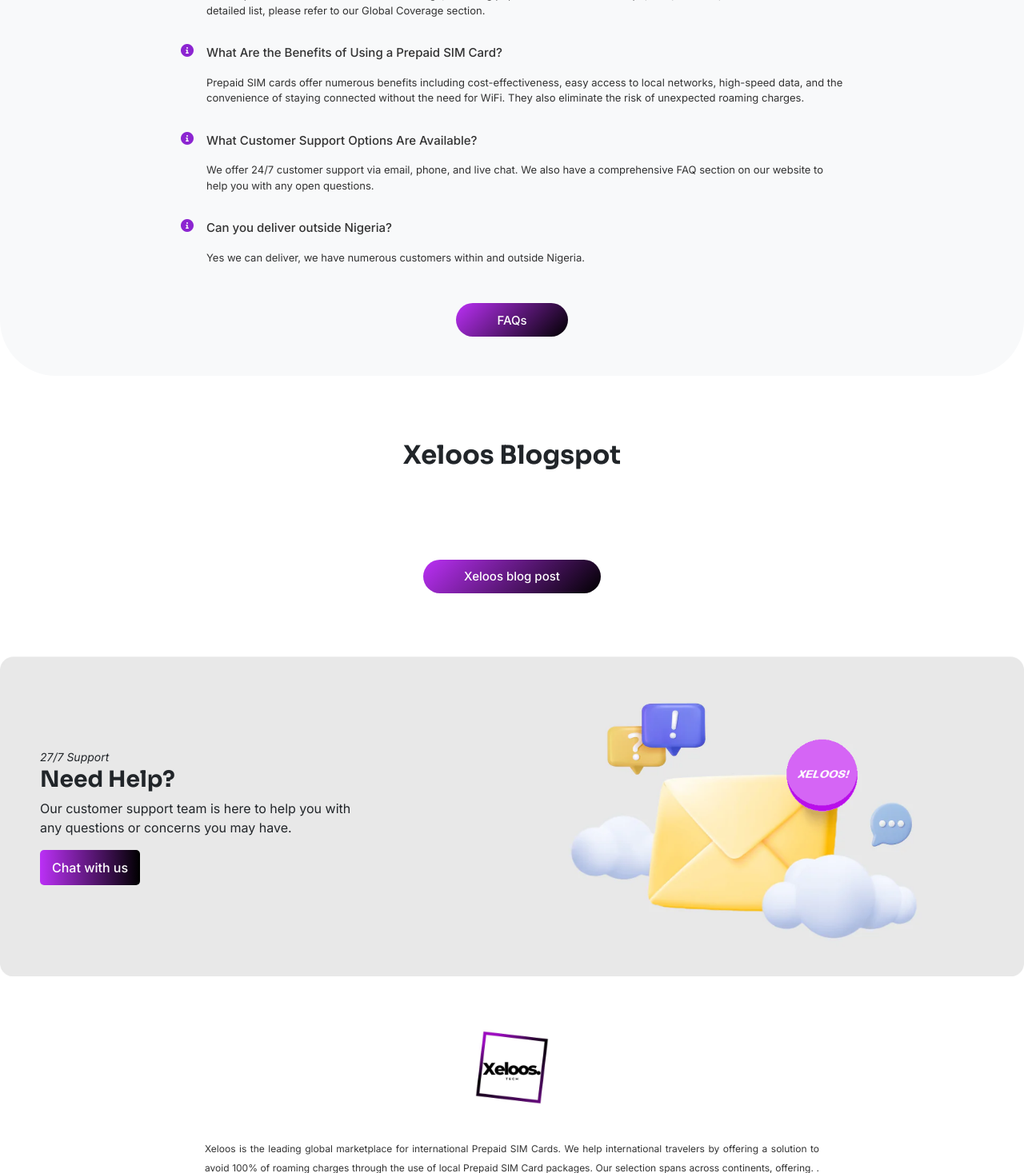
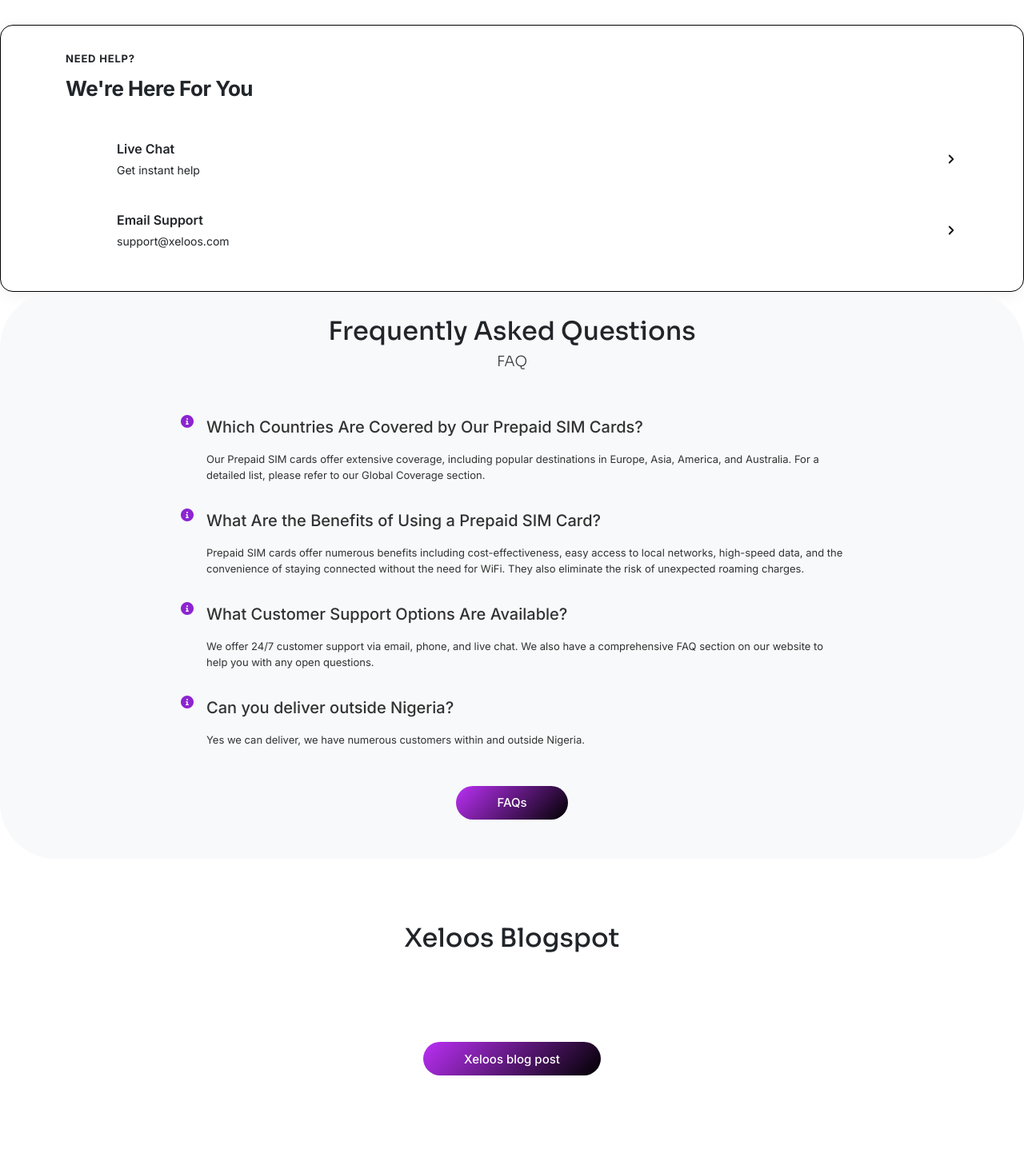
Before and after one commit to devbros595/xeloos-store, a Django app: page / in a window 1280 px wide. Shown: the part 3294-4761 px from the top of the page at 80% size. Run offline with Django 5.2, Linux system fonts and the light colour scheme; data that the repository does not hold is empty.

Commit message:
add support section

```diff
--- a/store/static/store/css/index.css
+++ b/store/static/store/css/index.css
@@ -236,34 +236,6 @@
 .faq-link-btn:hover::before {
   opacity: 0.6;
 }
-.support-container {
-  background: url("../img/support-banner.png") center/cover no-repeat;
-  height: 50vh;
-  display: flex;
-  align-items: center;
-}
-.support-content {
-  width: 100%;
-  padding: 5px 50px;
-  padding-right: 0;
-  display: flex;
-  flex-direction: column;
-}
-.support-title span {
-  font-style: italic;
-  font-size: 14px;
-}
-.support-link {
-  width: fit-content;
-  padding: 10px 15px;
-  border-radius: 5px;
-  background: linear-gradient(to right, #bb30f6, #000000);
-}
-.support-link span {
-  color: #ffffff;
-  font-size: 16px;
-  font-weight: 500;
-}
 .xeloos-overview-container {
   background-color: #fff;
 }
@@ -1659,6 +1617,120 @@
   color: #fff;
 
   transform: translateY(-2px);
+}
+
+.xeloos-art {
+  margin: 1rem 0 2rem;
+  padding: 2rem 0;
+  width: 100%;
+  background-image: url(../xeloos_assets/Artboard-white.jpg);
+  background-position: center;
+  background-size: cover;
+  display: flex;
+  justify-content: space-evenly;
+}
+
+.xeloos-art img {
+  width: auto;
+  height: 30vh;
+}
+
+.support-section {
+  background-color: #fff;
+  width: 100%;
+  padding: 32px 24px;
+  border-radius: 16px;
+  box-shadow: 0 4px 20px rgba(0, 0, 0, 0.05);
+  border: 1px solid #000;
+}
+
+.support-header {
+  margin-bottom: 24px;
+}
+
+.support-header .subtitle {
+  color: var(--text-muted);
+  font-size: 13px;
+  font-weight: 700;
+  letter-spacing: 0.8px;
+  text-transform: uppercase;
+  margin-bottom: 8px;
+}
+
+.support-header .title {
+  color: var(--text-heading);
+  font-size: 26px;
+  font-weight: 700;
+  letter-spacing: -0.5px;
+}
+
+.support-list {
+  display: flex;
+  flex-direction: column;
+}
+
+.support-item {
+  display: flex;
+  align-items: center;
+  justify-content: space-between;
+  padding: 20px 0;
+  border-bottom: 1px solid var(--border-color);
+  text-decoration: none;
+  color: inherit;
+  transition: background-color 0.2s ease;
+}
+
+.support-item:last-child {
+  border-bottom: none;
+}
+
+.support-item-left {
+  display: flex;
+  align-items: center;
+  gap: 16px;
+}
+
+.icon-wrapper {
+  width: 48px;
+  height: 48px;
+  background-color: var(--icon-bg);
+  border-radius: 50%;
+  display: flex;
+  align-items: center;
+  justify-content: center;
+  flex-shrink: 0;
+}
+
+.icon-wrapper svg {
+  width: 22px;
+  height: 22px;
+  stroke: var(--icon-color);
+  stroke-width: 2;
+  fill: none;
+  stroke-linecap: round;
+  stroke-linejoin: round;
+}
+
+.support-details .item-title {
+  font-size: 16px;
+  font-weight: 600;
+  color: var(--text-heading);
+  margin-bottom: 4px;
+}
+
+.support-details .item-subtitle {
+  font-size: 14px;
+  color: var(--text-sub);
+}
+
+.arrow-icon {
+  width: 18px;
+  height: 18px;
+  stroke: #111111;
+  stroke-width: 2.5;
+  fill: none;
+  stroke-linecap: round;
+  stroke-linejoin: round;
 }
 
 @media (max-width: 768px) {
--- a/store/templates/base.html
+++ b/store/templates/base.html
@@ -91,7 +91,6 @@
     h5,
     h6 {
       font-family: var(--primary-font);
-      font-weight: 700;
     }
 
     * {
--- a/store/templates/store/index.html
+++ b/store/templates/store/index.html
@@ -77,19 +77,10 @@
       <div class="carousel-slider">
         <img src="{% static 'store/img/Lyca_Logo.png' %}" alt="Lyca_Logo" />
         <img src="{% static 'store/img/Three_Logo.png' %}" alt="Three_Logo" />
-        <img
-          src="{% static 'store/img/T-Mobile_Logo.png' %}"
-          alt="T-Mobile_Logo"
-        />
-        <img
-          src="{% static 'store/img/SmarTone_Logo.png' %}"
-          alt="SmarTone_Logo"
-        />
+        <img src="{% static 'store/img/T-Mobile_Logo.png' %}" alt="T-Mobile_Logo" />
+        <img src="{% static 'store/img/SmarTone_Logo.png' %}" alt="SmarTone_Logo" />
         <img src="{% static 'store/img/Optus_Logo.png' %}" alt="Optus_Logo" />
-        <img
-          src="{% static 'store/img/Virgin_Mobile_Logo.png' %}"
-          alt="Virgin_Mobile_Logo"
-        />
+        <img src="{% static 'store/img/Virgin_Mobile_Logo.png' %}" alt="Virgin_Mobile_Logo" />
       </div>
     </div>
     <script>
@@ -107,8 +98,7 @@
     <div class="container">
       <div class="collections-header">
         <span>Featured Collections</span>
-        <a href="#"
-          >View all
+        <a href="#">View all
           <i class="fas fa-arrow-right ms-2"></i>
         </a>
       </div>
@@ -126,11 +116,7 @@
                 <i class="fas fa-arrow-right"></i>
               </span>
             </div>
-            <img
-              src="{% static 'store/svg/asia-sim.png' %}"
-              class="collection-product"
-              alt="Europe SIM"
-            />
+            <img src="{% static 'store/svg/asia-sim.png' %}" class="collection-product" alt="Europe SIM" />
           </a>
         </div>
         <div class="col-12 col-md-6 col-lg-3">
@@ -149,11 +135,7 @@
               </span>
             </div>
 
-            <img
-              src="{% static 'store/svg/asia-sim.png' %}"
-              class="collection-product"
-              alt="Europe SIM"
-            />
+            <img src="{% static 'store/svg/asia-sim.png' %}" class="collection-product" alt="Europe SIM" />
           </a>
         </div>
         <div class="col-12 col-md-6 col-lg-3">
@@ -171,11 +153,7 @@
                 <i class="fas fa-arrow-right"></i>
               </span>
             </div>
-            <img
-              src="{% static 'store/svg/asia-sim.png' %}"
-              class="collection-product"
-              alt="Europe SIM"
-            />
+            <img src="{% static 'store/svg/asia-sim.png' %}" class="collection-product" alt="Europe SIM" />
           </a>
         </div>
         <div class="col-12 col-md-6 col-lg-3">
@@ -193,11 +171,7 @@
                 <i class="fas fa-arrow-right"></i>
               </span>
             </div>
-            <img
-              src="{% static 'store/svg/asia-sim.png' %}"
-              class="collection-product"
-              alt="Europe SIM"
-            />
+            <img src="{% static 'store/svg/asia-sim.png' %}" class="collection-product" alt="Europe SIM" />
           </a>
         </div>
       </div>
@@ -339,50 +313,35 @@
             <!-- FREEDOM -->
             <div class="swiper-slide">
               <a href="#" class="physical-sim-card">
-                <img
-                  src="{% static 'store/svg/freedom-mobile.svg' %}"
-                  alt="Freedom SIM"
-                />
+                <img src="{% static 'store/svg/freedom-mobile.svg' %}" alt="Freedom SIM" />
               </a>
             </div>
 
             <!-- LEBARA -->
             <div class="swiper-slide">
               <a href="#" class="physical-sim-card">
-                <img
-                  src="{% static 'store/svg/lebara.svg' %}"
-                  alt="Lebara SIM"
-                />
+                <img src="{% static 'store/svg/lebara.svg' %}" alt="Lebara SIM" />
               </a>
             </div>
 
             <!-- VERIZON -->
             <div class="swiper-slide">
               <a href="#" class="physical-sim-card">
-                <img
-                  src="{% static 'store/svg/verizon-usa.svg' %}"
-                  alt="Verizon SIM"
-                />
+                <img src="{% static 'store/svg/verizon-usa.svg' %}" alt="Verizon SIM" />
               </a>
             </div>
 
             <!-- MOVISTAR -->
             <div class="swiper-slide">
               <a href="#" class="physical-sim-card">
-                <img
-                  src="{% static 'store/svg/movistar-spain.svg' %}"
-                  alt="Movistar SIM"
-                />
+                <img src="{% static 'store/svg/movistar-spain.svg' %}" alt="Movistar SIM" />
               </a>
             </div>
 
             <!-- OPTUS -->
             <div class="swiper-slide">
               <a href="#" class="physical-sim-card">
-                <img
-                  src="{% static 'store/svg/optus-au.svg' %}"
-                  alt="Optus SIM"
-                />
+                <img src="{% static 'store/svg/optus-au.svg' %}" alt="Optus SIM" />
               </a>
             </div>
 
@@ -396,10 +355,7 @@
             <!-- T-MOBILE -->
             <div class="swiper-slide">
               <a href="#" class="physical-sim-card">
-                <img
-                  src="{% static 'store/svg/t-mobile.svg' %}"
-                  alt="T-Mobile SIM"
-                />
+                <img src="{% static 'store/svg/t-mobile.svg' %}" alt="T-Mobile SIM" />
               </a>
             </div>
           </div>
@@ -421,10 +377,7 @@
       <div class="why-xeloos">
         <!-- IMAGE -->
         <div class="why-xeloos-image">
-          <img
-            src="{% static 'store/xeloos_assets/why-xeloos.jpeg' %}"
-            alt="Traveller using Xeloos connectivity"
-          />
+          <img src="{% static 'store/xeloos_assets/why-xeloos.jpeg' %}" alt="Traveller using Xeloos connectivity" />
         </div>
 
         <!-- CONTENT -->
@@ -493,15 +446,13 @@
     </div>
   </section>
 
+
   <section class="xeloos-more-section" data-aos="fade-up" data-aos-delay="100">
     <div class="container-fluid">
       <div class="more-than-sim">
         <!-- PRODUCT IMAGE -->
         <div class="more-sim-product">
-          <img
-            src="{% static 'store/xeloos_assets/deep-connect-set.png' %}"
-            alt="Copper Connect Mini"
-          />
+          <img src="{% static 'store/xeloos_assets/deep-connect-set.png' %}" alt="Copper Connect Mini" />
         </div>
 
         <!-- TEXT -->
@@ -596,11 +547,7 @@
             </span>
           </div>
 
-          <img
-            src="{% static 'store/svg/asia-sim.png' %}"
-            alt="Europe SIM"
-            class="catalogue-product"
-          />
+          <img src="{% static 'store/svg/asia-sim.png' %}" alt="Europe SIM" class="catalogue-product" />
         </a>
 
         <!-- ASIA -->
@@ -616,11 +563,7 @@
             </span>
           </div>
 
-          <img
-            src="{% static 'store/svg/asia-sim.png' %}"
-            alt="Asia SIM"
-            class="catalogue-product"
-          />
+          <img src="{% static 'store/svg/asia-sim.png' %}" alt="Asia SIM" class="catalogue-product" />
         </a>
 
         <!-- UAE -->
@@ -636,11 +579,7 @@
             </span>
           </div>
 
-          <img
-            src="{% static 'store/svg/asia-sim.png' %}"
-            alt="UAE SIM"
-            class="catalogue-product"
-          />
+          <img src="{% static 'store/svg/asia-sim.png' %}" alt="UAE SIM" class="catalogue-product" />
         </a>
 
         <!-- NEW ZEALAND -->
@@ -656,11 +595,7 @@
             </span>
           </div>
 
-          <img
-            src="{% static 'store/svg/asia-sim.png' %}"
-            alt="New Zealand SIM"
-            class="catalogue-product"
-          />
+          <img src="{% static 'store/svg/asia-sim.png' %}" alt="New Zealand SIM" class="catalogue-product" />
         </a>
 
         <!-- UAE / AFRICA -->
@@ -676,11 +611,7 @@
             </span>
           </div>
 
-          <img
-            src="{% static 'store/svg/asia-sim.png' %}"
-            alt="Africa SIM"
-            class="catalogue-product"
-          />
+          <img src="{% static 'store/svg/asia-sim.png' %}" alt="Africa SIM" class="catalogue-product" />
         </a>
 
         <!-- CANADA -->
@@ -696,11 +627,7 @@
             </span>
           </div>
 
-          <img
-            src="{% static 'store/svg/asia-sim.png' %}"
-            alt="Canada SIM"
-            class="catalogue-product"
-          />
+          <img src="{% static 'store/svg/asia-sim.png' %}" alt="Canada SIM" class="catalogue-product" />
         </a>
 
         <!-- UK -->
@@ -716,11 +643,7 @@
             </span>
           </div>
 
-          <img
-            src="{% static 'store/svg/asia-sim.png' %}"
-            alt="UK SIM"
-            class="catalogue-product"
-          />
+          <img src="{% static 'store/svg/asia-sim.png' %}" alt="UK SIM" class="catalogue-product" />
         </a>
 
         <!-- AUSTRALIA -->
@@ -736,11 +659,7 @@
             </span>
           </div>
 
-          <img
-            src="{% static 'store/svg/asia-sim.png' %}"
-            alt="Australia SIM"
-            class="catalogue-product"
-          />
+          <img src="{% static 'store/svg/asia-sim.png' %}" alt="Australia SIM" class="catalogue-product" />
         </a>
 
         <!-- MIDDLE EAST -->
@@ -756,11 +675,7 @@
             </span>
           </div>
 
-          <img
-            src="{% static 'store/svg/asia-sim.png' %}"
-            alt="Middle East SIM"
-            class="catalogue-product"
-          />
+          <img src="{% static 'store/svg/asia-sim.png' %}" alt="Middle East SIM" class="catalogue-product" />
         </a>
         <a href="#" class="catalogue-card catalogue-middle-east">
           <div class="catalogue-info">
@@ -774,11 +689,7 @@
             </span>
           </div>
 
-          <img
-            src="{% static 'store/svg/asia-sim.png' %}"
-            alt="Middle East SIM"
-            class="catalogue-product"
-          />
+          <img src="{% static 'store/svg/asia-sim.png' %}" alt="Middle East SIM" class="catalogue-product" />
         </a>
       </div>
     </div>
@@ -803,6 +714,56 @@
       </div>
     </div>
   </section>
+  <section class="xeloos-art">
+    <img src="{% static 'store/xeloos_assets/xeloos-banner.jpg' %}" alt="">
+    <img class="d-none d-md-block" src="{% static 'store/xeloos_assets/xeloos-banner.jpg' %}" alt="">
+    <img class="d-none d-md-block" src="{% static 'store/xeloos_assets/xeloos-banner.jpg' %}" alt="">
+  </section>
+
+  <section class="support-section">
+    <div class="container">
+      <div class="support-header">
+        <div class="subtitle">NEED HELP?</div>
+        <div class="title">We're Here For You</div>
+      </div>
+      <div class="support-list">
+        <a href="#" class="support-item">
+          <div class="support-item-left">
+            <div class="icon-wrapper">
+              <svg viewBox="0 0 24 24">
+                <path d="M21 15a2 2 0 0 1-2 2H7l-4 4V5a2 2 0 0 1 2-2h14a2 2 0 0 1 2 2z"></path>
+              </svg>
+            </div>
+            <div class="support-details">
+              <div class="item-title">Live Chat</div>
+              <div class="item-subtitle">Get instant help</div>
+            </div>
+          </div>
+          <svg class="arrow-icon" viewBox="0 0 24 24">
+            <polyline points="9 18 15 12 9 6"></polyline>
+          </svg>
+        </a>
+        <a href="mailto:support@xeloos.com" class="support-item">
+          <div class="support-item-left">
+            <div class="icon-wrapper">
+              <svg viewBox="0 0 24 24">
+                <path d="M4 4h16c1.1 0 2 .9 2 2v12c0 1.1-.9 2-2 2H4c-1.1 0-2-.9-2-2V6c0-1.1.9-2 2-2z"></path>
+                <polyline points="22,6 12,13 2,6"></polyline>
+              </svg>
+            </div>
+            <div class="support-details">
+              <div class="item-title">Email Support</div>
+              <div class="item-subtitle">support@xeloos.com</div>
+            </div>
+          </div>
+          <svg class="arrow-icon" viewBox="0 0 24 24">
+            <polyline points="9 18 15 12 9 6"></polyline>
+          </svg>
+        </a>
+
+    </div>
+  </section>
+
 
   <section class="faq-section" data-aos="fade-up" data-aos-delay="100">
     <div class="faq-container bg-light">
@@ -920,15 +881,8 @@
       <div class="row g-4 p-3">
         {% for post in recent_posts %}
         <div class="col-lg-4 col-md-6 col-sm-12">
-          <a
-            href="{% url 'blog_detail' post.slug %}"
-            class="card h-100 text-decoration-none"
-          >
-            <img
-              src="{{ post.image.url }}"
-              alt="{{ post.title }}"
-              class="card-img-top"
-            />
+          <a href="{% url 'blog_detail' post.slug %}" class="card h-100 text-decoration-none">
+            <img src="{{ post.image.url }}" alt="{{ post.title }}" class="card-img-top" />
             <div class="card-body d-flex flex-column">
               <h5 class="card-title fs-6">{{ post.title }}</h5>
               <p class="post-date card-text text-muted">
@@ -942,23 +896,6 @@
       </div>
       <div class="faq-link mt-5">
         <a href="{% url 'blog' %}" class="faq-link-btn">Xeloos blog post</a>
-      </div>
-    </div>
-  </section>
-  <section class="support-section" data-aos="fade-up" data-aos-delay="100">
-    <div class="support-container">
-      <div class="support-content">
-        <div class="support-title">
-          <span>27/7 Support</span>
-          <h3>Need Help?</h3>
-          <p>
-            Our customer support team is here to help you with<br />
-            any questions or concerns you may have.
-          </p>
-        </div>
-        <div class="support-link">
-          <span>Chat with us</span>
-        </div>
       </div>
     </div>
   </section>
@@ -995,33 +932,17 @@
         </div>
         <form method="post" action="#">
           {% csrf_token %}
-          <input
-            type="email"
-            name="email"
-            placeholder="Enter your email address"
-          />
+          <input type="email" name="email" placeholder="Enter your email address" />
           <button type="submit" class="btn">
-            <svg
-              fill="#000000"
-              width="15px"
-              height="15px"
-              viewBox="0 0 1920 1920"
-              xmlns="http://www.w3.org/2000/svg"
-              stroke="#ffffff"
-            >
+            <svg fill="#000000" width="15px" height="15px" viewBox="0 0 1920 1920" xmlns="http://www.w3.org/2000/svg"
+              stroke="#ffffff">
               <g id="SVGRepo_bgCarrier" stroke-width="0"></g>
-              <g
-                id="SVGRepo_tracerCarrier"
-                stroke-linecap="round"
-                stroke-linejoin="round"
-                stroke="#CCCCCC"
-                stroke-width="3.84"
-              ></g>
+              <g id="SVGRepo_tracerCarrier" stroke-linecap="round" stroke-linejoin="round" stroke="#CCCCCC"
+                stroke-width="3.84"></g>
               <g id="SVGRepo_iconCarrier">
                 <path
                   d="M1920 428.266v1189.54l-464.16-580.146-88.203 70.585 468.679 585.904H83.684l468.679-585.904-88.202-70.585L0 1617.805V428.265l959.944 832.441L1920 428.266ZM1919.932 226v52.627l-959.943 832.44L.045 278.628V226h1919.887Z"
-                  fill-rule="evenodd"
-                ></path>
+                  fill-rule="evenodd"></path>
               </g>
             </svg>
             <span>Subscribe</span>
```
Also changed, not shown: other parts of store/static/store/css/index.css (+32 -46 lines), store/static/store/xeloos_assets/Artboard 8 A.jpg (deleted), store/static/store/xeloos_assets/Artboard 8.jpg (deleted), 4 other files. Lines whose indentation alone changed are shown as unchanged.
